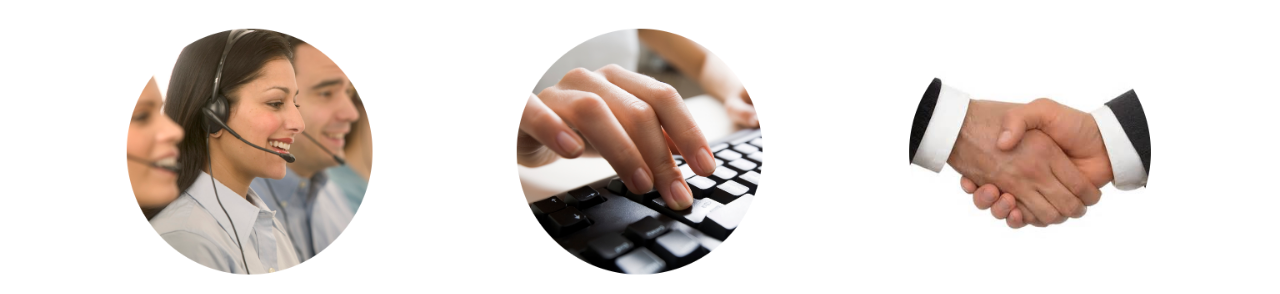
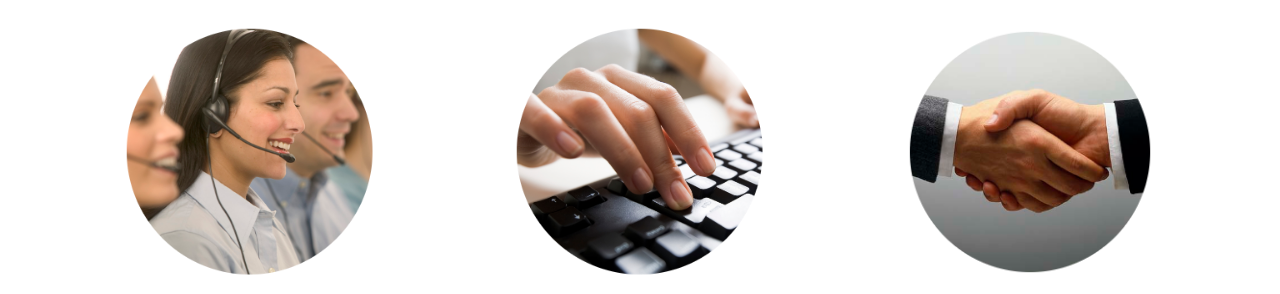
Before and after one commit to gvro/gvro.github.io, a plain HTML site: page index.html in a window 1280 px wide. Shown: the part 398-692 px from the top of the page. Drawn offline with Linux system fonts and the light colour scheme.

Commit message:
Update index.html

```diff
--- a/index.html
+++ b/index.html
@@ -109,7 +109,7 @@
                 <p>The images are set to be circular and responsive. Fusce dapibus, tellus ac cursus commodo, tortor mauris condimentum nibh, ut fermentum massa justo sit amet risus. Etiam porta sem malesuada magna mollis euismod. Donec sed odio dui.</p>
             </div>
             <div class="col-sm-4">
-                <img class="img-circle img-responsive img-center" src="img/hand.png" width="250px" height="250px" alt="">
+                <img class="img-circle img-responsive img-center" src="img/handn.png" width="250px" height="250px" alt="">
                 <h2>Outsourcing</h2>
                 <p>Donec id elit non mi porta gravida at eget metus. Fusce dapibus, tellus ac cursus commodo, tortor mauris condimentum nibh, ut fermentum massa justo sit amet risus. Etiam porta sem malesuada magna mollis euismod. Donec sed odio dui.</p>
             </div>
```
